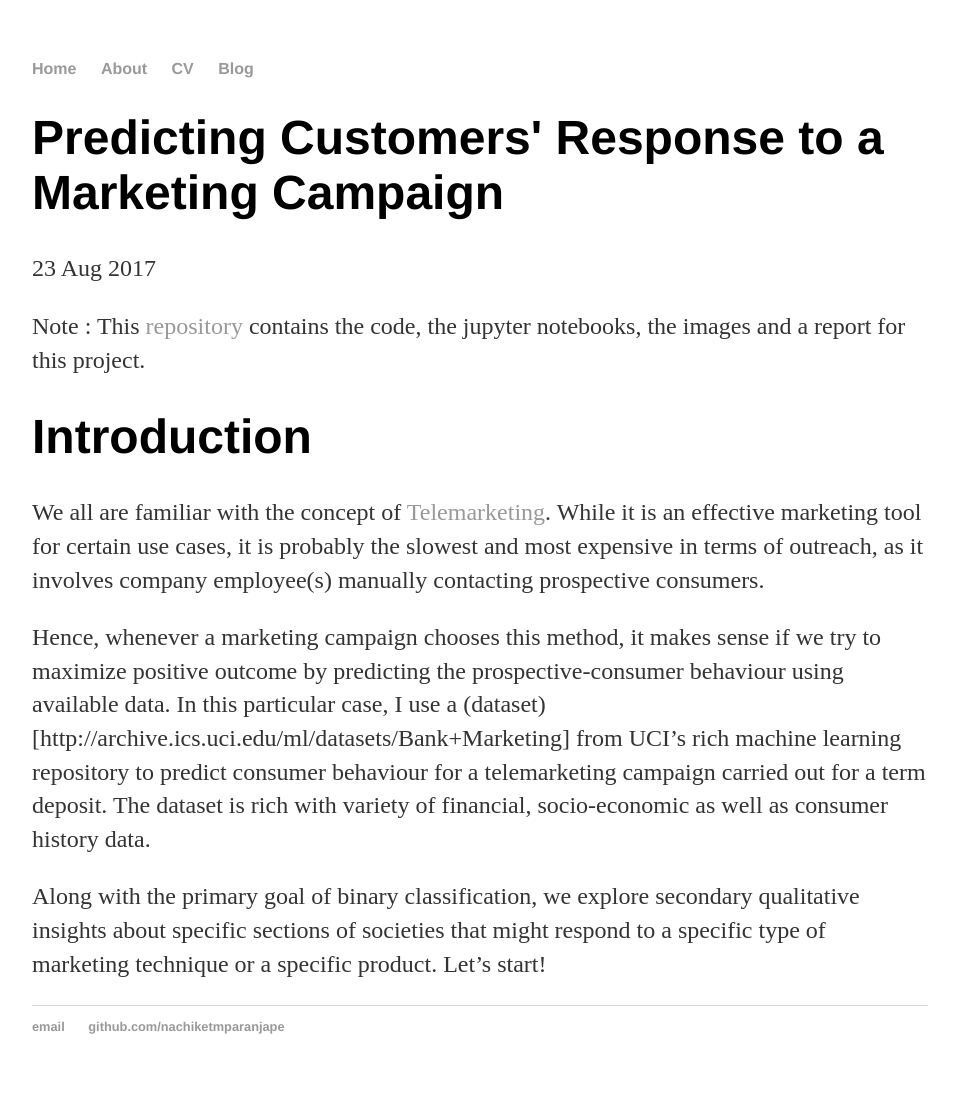
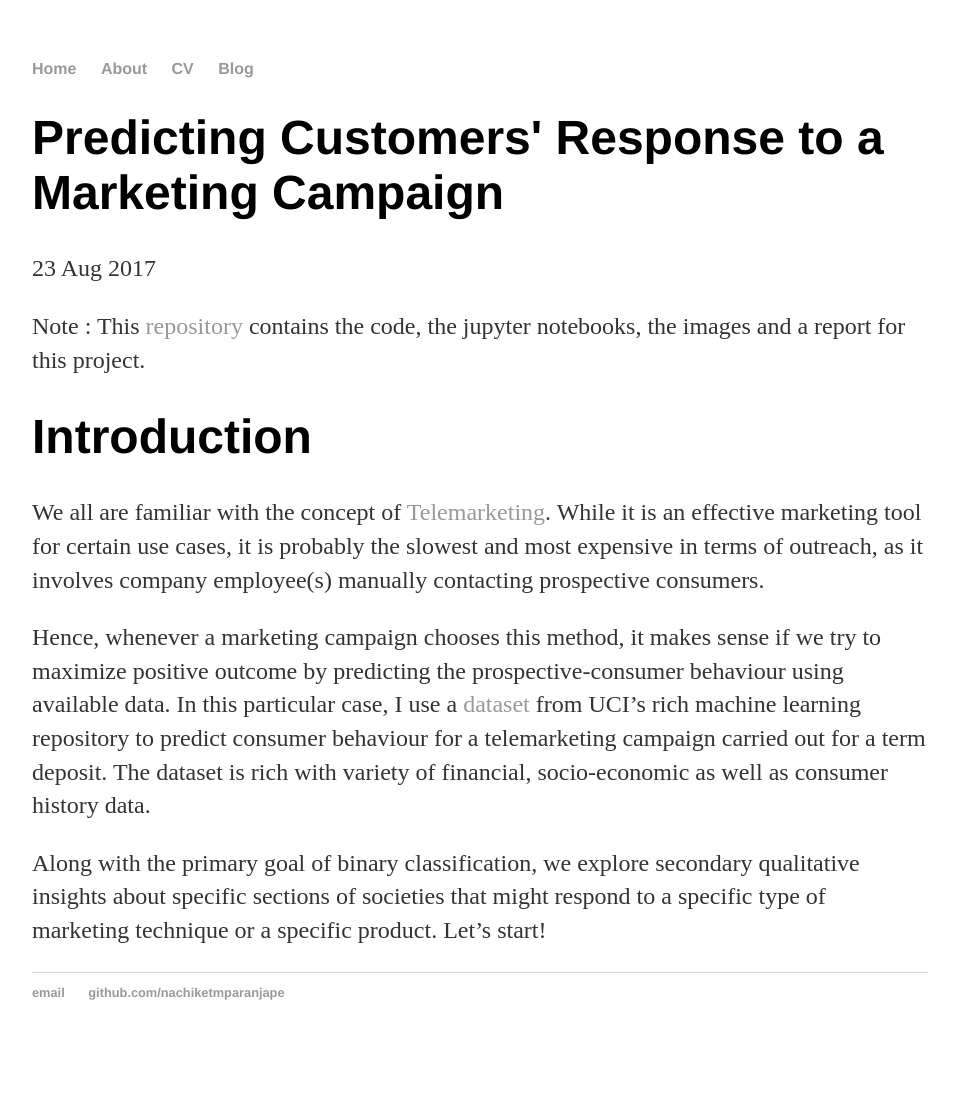
Before and after one commit to nachiketmparanjape2/nachiketmparanjape2.github.io, a Jekyll site: the page built from _posts/2017-08-23-Direct-Marketing-Binary-Prediction.md, in a window 1280 px wide. Shown: the whole page, without its empty margins (160-1119 px from the left). Built offline with Jekyll 4.4.1, drawn with Linux system fonts in a browser that asks for light colours; after the commit the page ends 1060 px from its top, so only the background shows below that.

Commit message:
Update 2017-08-23-Direct-Marketing-Binary-Prediction.md

```diff
--- a/_posts/2017-08-23-Direct-Marketing-Binary-Prediction.md
+++ b/_posts/2017-08-23-Direct-Marketing-Binary-Prediction.md
@@ -8,6 +8,6 @@ Note : This [repository](https://github.com/nachiketmparanjape/Bank_UCI) contain
 
   We all are familiar with the concept of [Telemarketing](https://en.wikipedia.org/wiki/Telemarketing). While it is an effective marketing tool for certain use cases, it is probably the slowest and most expensive in terms of outreach, as it involves company employee(s) manually contacting prospective consumers.
 
-  Hence, whenever a marketing campaign chooses this method, it makes sense if we try to maximize positive outcome by predicting the prospective-consumer behaviour using available data. In this particular case, I use a (dataset)[http://archive.ics.uci.edu/ml/datasets/Bank+Marketing] from UCI's rich machine learning repository to predict consumer behaviour for a telemarketing campaign carried out for a term deposit. The dataset is rich with variety of financial, socio-economic as well as consumer history data.
+  Hence, whenever a marketing campaign chooses this method, it makes sense if we try to maximize positive outcome by predicting the prospective-consumer behaviour using available data. In this particular case, I use a [dataset](http://archive.ics.uci.edu/ml/datasets/Bank+Marketing) from UCI's rich machine learning repository to predict consumer behaviour for a telemarketing campaign carried out for a term deposit. The dataset is rich with variety of financial, socio-economic as well as consumer history data.
 
   Along with the primary goal of binary classification, we explore secondary qualitative insights about specific sections of societies that might respond to a specific type of marketing technique or a specific product. Let's start!
```
